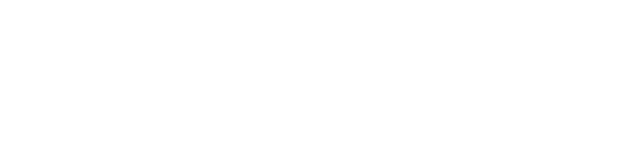
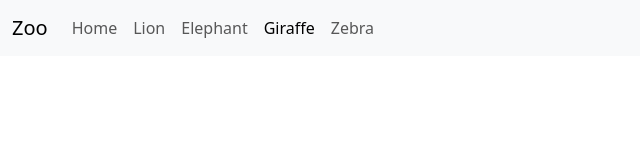
Before and after one commit to edisonfreire/assignment-1-zoo, a plain HTML site: page giraffe.html in a window 1280 px wide. Shown: the whole page, without its empty margins (0-640 px from the left). Drawn offline with nearby package versions, Linux system fonts and the light colour scheme.

Commit message:
added nav bar

```diff
--- a/giraffe.html
+++ b/giraffe.html
@@ -1,5 +1,6 @@
 <!DOCTYPE html>
 <html lang="en">
+
 <head>
   <meta charset="UTF-8">
   <meta name="viewport" content="width=device-width, initial-scale=1.0">
@@ -7,10 +8,40 @@
   <link href="https://cdn.jsdelivr.net/npm/bootstrap@5.3.3/dist/css/bootstrap.min.css" rel="stylesheet">
   <link rel="stylesheet" href="styles.css">
 </head>
+
 <body>
+  <nav class="navbar navbar-expand-lg navbar-light bg-light">
+    <div class="container-fluid">
+      <a class="navbar-brand" href="index.html">Zoo</a>
+      <button class="navbar-toggler" type="button" data-bs-toggle="collapse" data-bs-target="#navbarNav"
+        aria-controls="navbarNav" aria-expanded="false" aria-label="Toggle navigation">
+        <span class="navbar-toggler-icon"></span>
+      </button>
+      <div class="collapse navbar-collapse" id="navbarNav">
+        <ul class="navbar-nav">
+          <li class="nav-item">
+            <a class="nav-link" href="index.html">Home</a>
+          </li>
+          <li class="nav-item">
+            <a class="nav-link" href="lion.html">Lion</a>
+          </li>
+          <li class="nav-item">
+            <a class="nav-link" href="elephant.html">Elephant</a>
+          </li>
+          <li class="nav-item">
+            <a class="nav-link active" href="giraffe.html">Giraffe</a>
+          </li>
+          <li class="nav-item">
+            <a class="nav-link" href="zebra.html">Zebra</a>
+          </li>
+        </ul>
+      </div>
+    </div>
+  </nav>
 
   <script src="https://cdn.jsdelivr.net/npm/bootstrap@5.3.3/dist/js/bootstrap.bundle.min.js"
     integrity="sha384-YvpcrYf0tY3lHB60NNkmXc5s9fDVZLESaAA55NDzOxhy9GkcIdslK1eN7N6jIeHz"
     crossorigin="anonymous"></script>
 </body>
+
 </html>
```
